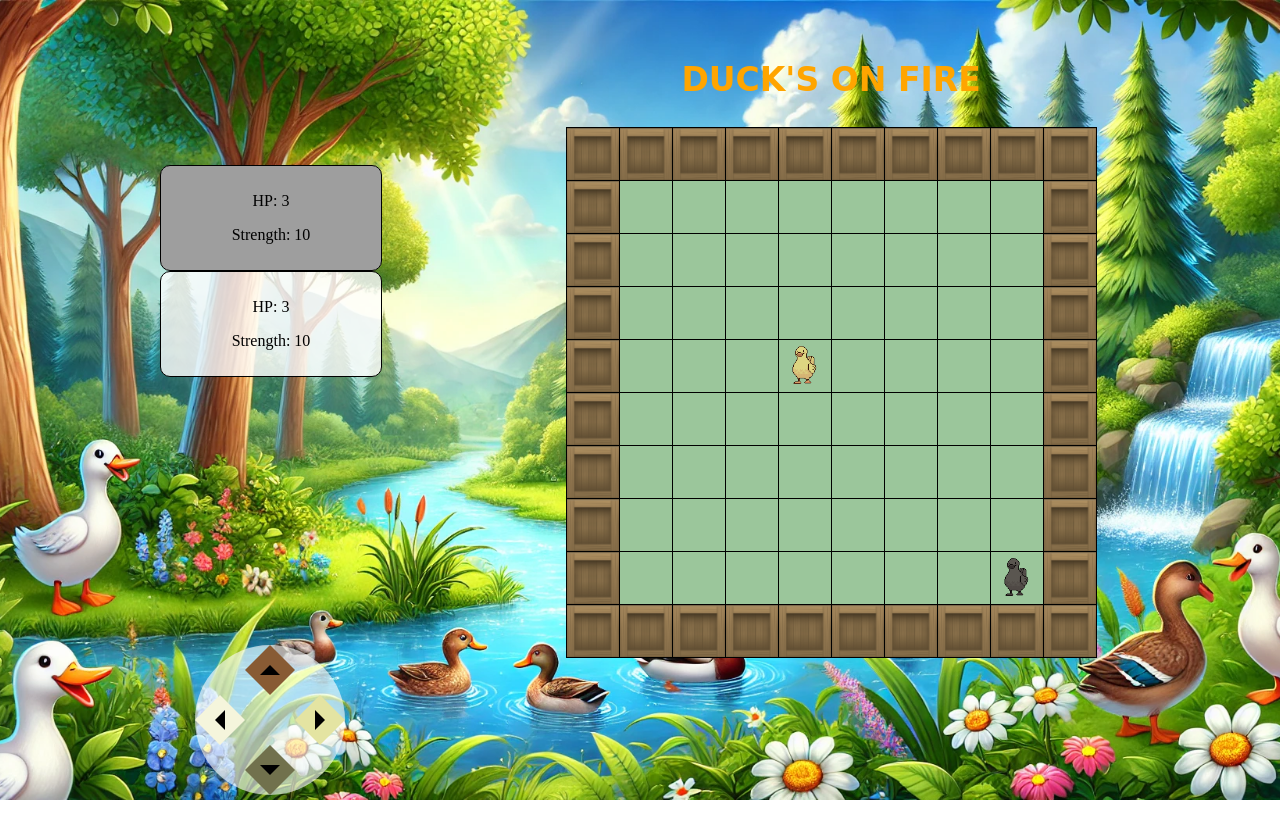
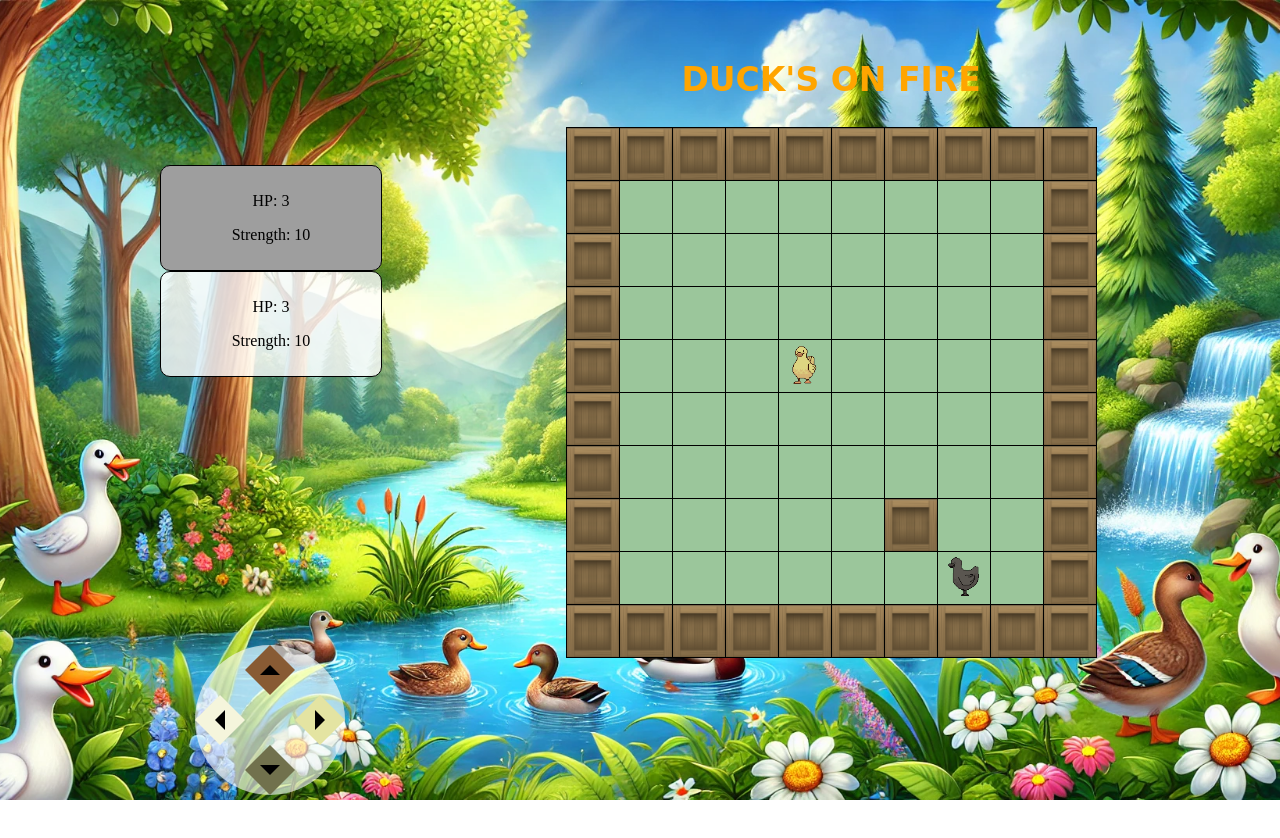
Before and after one commit to anndra17/IBM_Practice, a React (Vite) app: page / in a window 1280 px wide. Shown: the top 838 px of the page. Built offline with nearby package versions, Linux system fonts and the light colour scheme; grey boxes are pictures that could not be loaded.

Commit message:
Added map based on matrix

```diff
--- a/src/assets/mapMatrix.jsx
+++ b/src/assets/mapMatrix.jsx
@@ -1,16 +1,15 @@
+// mapMatrix.js
+const mapMatrix = [
+    [1, 1, 1, 1, 1, 1, 1, 1, 1, 1],
+    [1, 0, 0, 0, 0, 0, 0, 0, 0, 1],
+    [1, 0, 0, 0, 0, 0, 0, 0, 0, 1],
+    [1, 0, 0, 0, 0, 0, 0, 0, 0, 1],
+    [1, 0, 0, 0, 0, 0, 0, 0, 0, 1],
+    [1, 0, 0, 0, 0, 0, 0, 0, 0, 1],
+    [1, 0, 0, 0, 0, 0, 0, 0, 0, 1],
+    [1, 0, 0, 0, 0, 0, 1, 0, 0, 1],
+    [1, 0, 0, 0, 0, 0, 0, 0, 0, 1],
+    [1, 1, 1, 1, 1, 1, 1, 1, 1, 1]
+  ];
 
-
-const mapMatrix = [
-    1, 1, 1, 1, 1, 1, 1, 1, 1,
-    1, 0, 0, 0, 0, 0, 0, 0, 1,
-    1, 0, 0, 0, 0, 0, 0, 0, 1,
-    1, 0, 0, 0, 0, 0, 0, 0, 1,
-    1, 0, 0, 0, 0, 0, 0, 0, 1,
-    1, 0, 0, 0, 0, 0, 0, 0, 1,
-    1, 0, 0, 0, 0, 0, 0, 0, 1,
-    1, 0, 0, 0, 0, 0, 0, 0, 1,
-    1, 0, 0, 0, 0, 0, 0, 0, 1,
-    1, 1, 1, 1, 1, 1, 1, 1, 1
-]
-
-export default mapMatrix;
+  export default mapMatrix;
--- a/src/components/MapBase.jsx
+++ b/src/components/MapBase.jsx
@@ -14,7 +14,7 @@ import enemyDuckRightImage from "./../assets/enemy_duck_right.gif";
 import { setNpcMovable } from "../reducers/playerController";
 import { moveOpponent } from "../reducers/opponent";
 import { showModal, hideModal } from '../reducers/modalSlice.js';
-import mapMatrix from "./../assets/mapMatrix.jsx";
+import mapMatrix from "./../assets/mapMatrix";
 import GameStatusDisplay from "./GameStatusDisplay.jsx";
 
 const MapBase = ({
@@ -22,9 +22,10 @@ const MapBase = ({
   opponent, moveOpponent, showModal, hideModal, showModalState
 }) => {
 
+  // Close modal and allow NPC movement
   const closeModal = () => {
     hideModal();
-    setNpcMovable(true); // Restores NPC movement
+    setNpcMovable(true); // Allows NPC to move again
   };
 
   const handleAttack = () => {
@@ -35,6 +36,7 @@ const MapBase = ({
     closeModal(); // Close modal on defend
   };
 
+  // Movement logic for NPC
   useEffect(() => {
     const possibleMoves = [
       { x: 0, y: -1, direction: "UP" },
@@ -50,7 +52,8 @@ const MapBase = ({
       const newX = opponent.x + currentMove.x;
       const newY = opponent.y + currentMove.y;
 
-      if (newX >= 1 && newX <= 8 && newY >= 1 && newY <= 8) {
+      // Ensure new position is within bounds and not a solid block
+      if (newX >= 1 && newX <= 8 && newY >= 1 && newY <= 8 && mapMatrix[newY][newX] === 0) {
         moveOpponent(newX, newY, currentMove.direction);
       }
     }, 1000);
@@ -60,6 +63,7 @@ const MapBase = ({
     };
   }, [isNpcMovable, opponent, moveOpponent]);
 
+  // Check for NPC and player collision
   useEffect(() => {
     if (x === opponent.x && y === opponent.y) {
       showModal(); // Show modal when player meets opponent
@@ -67,6 +71,7 @@ const MapBase = ({
     }
   }, [x, y, opponent, setNpcMovable, showModal]);
 
+  // Function to get the appropriate duck image
   const getDuckImage = (direction, isPlayer) => {
     if (isPlayer) {
       switch (direction) {
@@ -97,28 +102,26 @@ const MapBase = ({
     }
   };
 
-
-
-
-
-
+  // Function to render the game map
   const renderTable = () => {
-    const table = [];
-    for (let row = 0; row < 10; row++) {
-      const cells = [];
-      for (let col = 0; col < 10; col++) {
-        const isBorderCell = row === 0 || row === 9 || col === 0 || col === 9;
+    return (
+      <table className="map-table">
+        <tbody>
+          {mapMatrix.map((row, rowIndex) => (
+            <tr key={rowIndex}>
+              {row.map((cell, colIndex) => {
+                const isBorderCell = cell === 1;
                 let className = "map-cell";
 
-        if (col === x && row === y) {
+                if (colIndex === x && rowIndex === y) {
                   className = "duck-cell";
-        } else if (col === opponent.x && row === opponent.y) {
+                } else if (colIndex === opponent.x && rowIndex === opponent.y) {
                   className = "opponent-cell";
                 }
 
-        cells.push(
+                return (
                   <td
-            key={`${row}-${col}`}
+                    key={`${rowIndex}-${colIndex}`}
                     className={className}
                     style={isBorderCell ? { backgroundImage: `url(${marginImage})`, backgroundSize: 'cover' } : {}}
                   >
@@ -138,10 +141,12 @@ const MapBase = ({
                     )}
                   </td>
                 );
-      }
-      table.push(<tr key={row}>{cells}</tr>);
-    }
-    return table;
+              })}
+            </tr>
+          ))}
+        </tbody>
+      </table>
+    );
   };
 
   return (
@@ -152,21 +157,20 @@ const MapBase = ({
       </div>
       <div className="map">
         <h1 className="map-title">DUCK'S ON FIRE</h1>
-        <table className="map-table">
-          <tbody>{renderTable()}</tbody>
-        </table>
+        {renderTable()}
       </div>
     </div>
   );
 };
 
+// Map state and dispatch to props
 const mapStateToProps = (state) => ({
   x: state.playerController.x,
   y: state.playerController.y,
-  direction: state.direction,
-  isNpcMovable: state.isNpcMovable,
-  player_hp: state.player_hp,
-  player_strength: state.player_strength,
+  direction: state.playerController.direction,
+  isNpcMovable: state.playerController.isNpcMovable,
+  player_hp: state.player.hp,
+  player_strength: state.player.strength,
   opponent: state.opponent,
   showModalState: state.modal.showModal
 });
```
Lines whose indentation alone changed are shown as unchanged.
